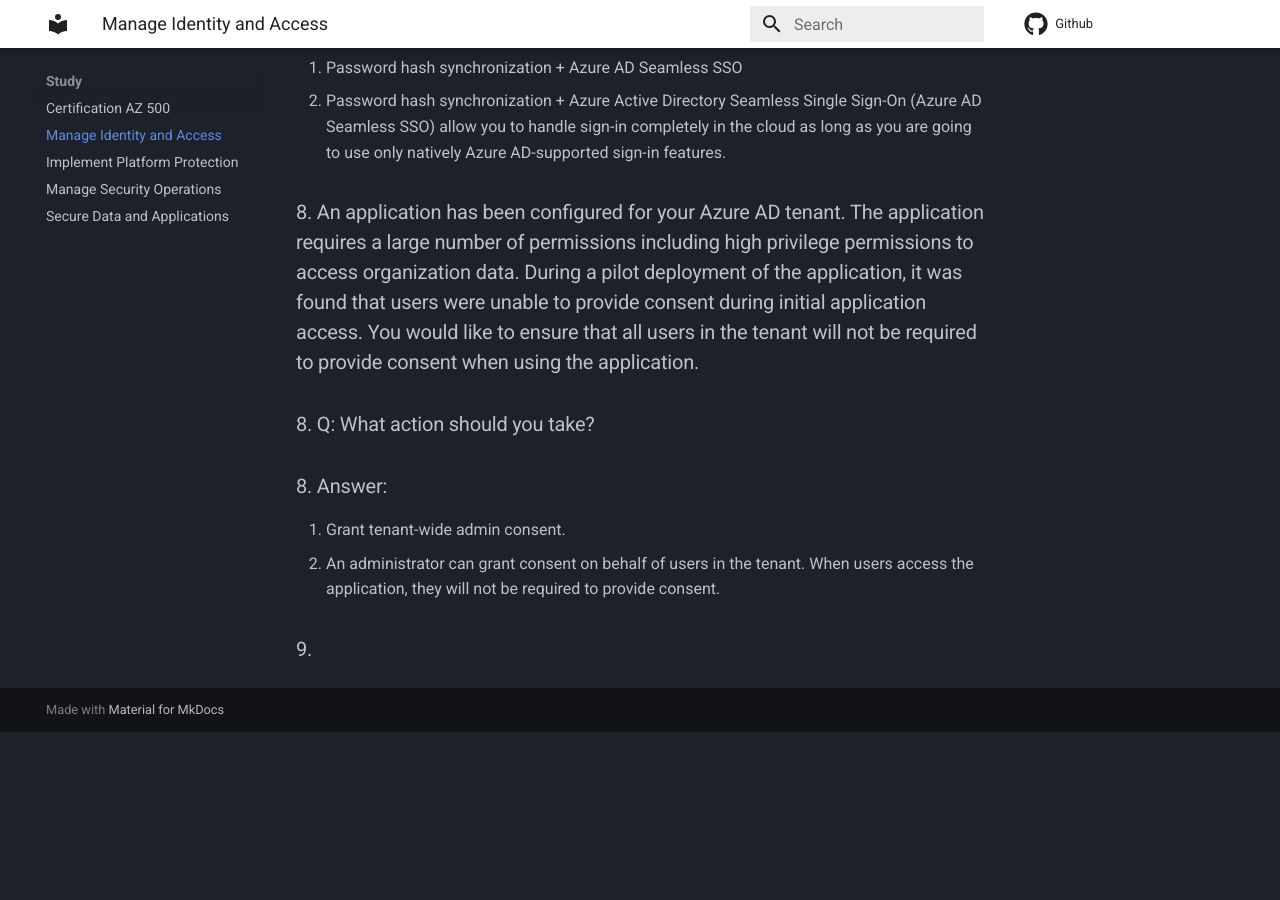
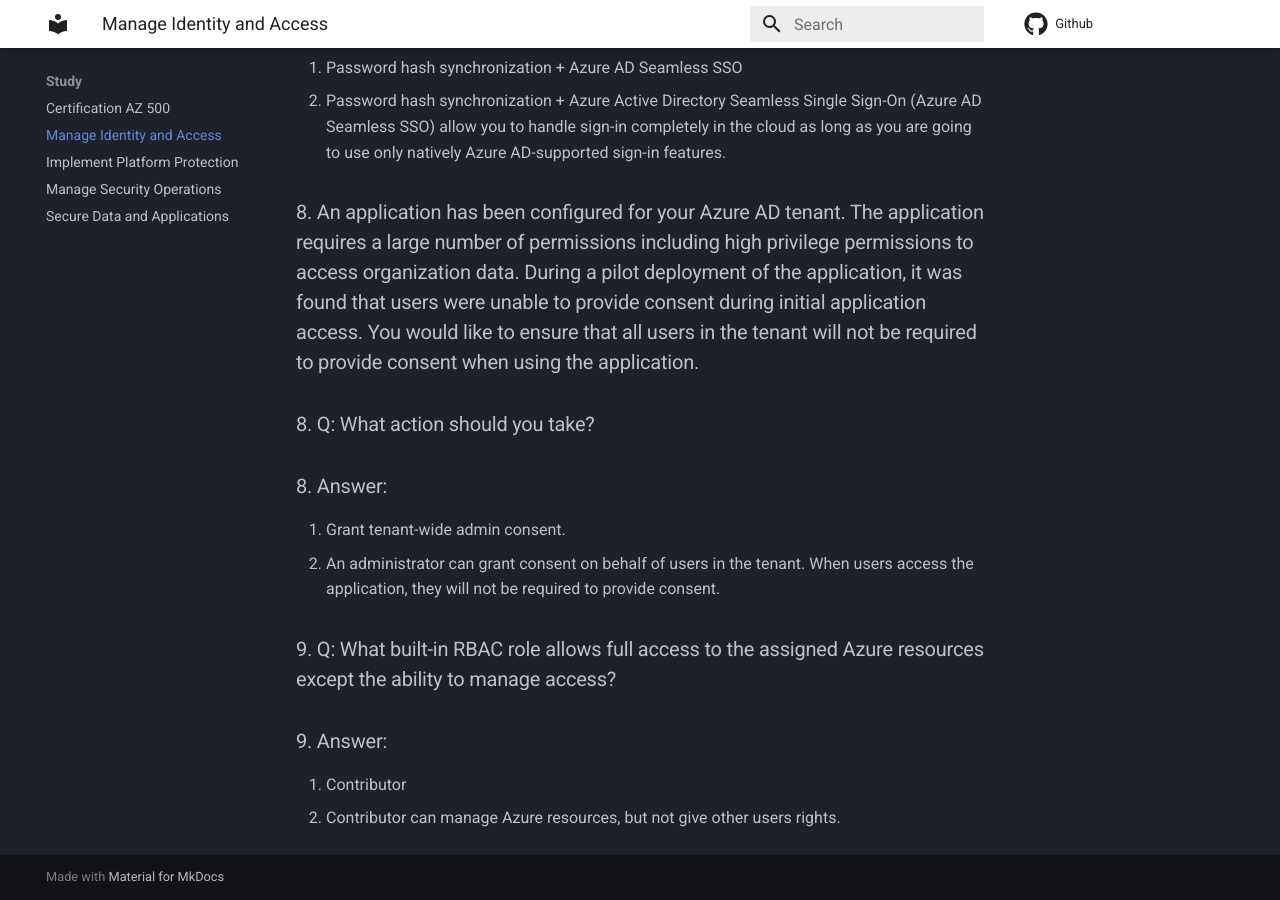
Before and after one commit to ardeshir/ardeshir.github.io, an MkDocs documentation site: the page built from docs/access.md, in a window 1280 px wide and 900 px high, scrolled down 3247 px. Built offline with MkDocs 1.6.1 and Material for MkDocs 9.7.7, drawn with Linux system fonts in a browser that asks for light colours; comment, search, counter and statistics services are not loaded; before the commit the page ends 3979 px from its top, so only the background shows below that.

Commit message:
adding 10

```diff
--- a/docs/access.md
+++ b/docs/access.md
@@ -102,4 +102,7 @@
 1. Grant tenant-wide admin consent.
 - An administrator can grant consent on behalf of users in the tenant. When users access the application, they will not be required to provide consent.
 
-### 9.
+### 9. Q: What built-in RBAC role allows full access to the assigned Azure resources except the ability to manage access?
+### 9. Answer:
+1. Contributor
+- Contributor can manage Azure resources, but not give other users rights.
```
